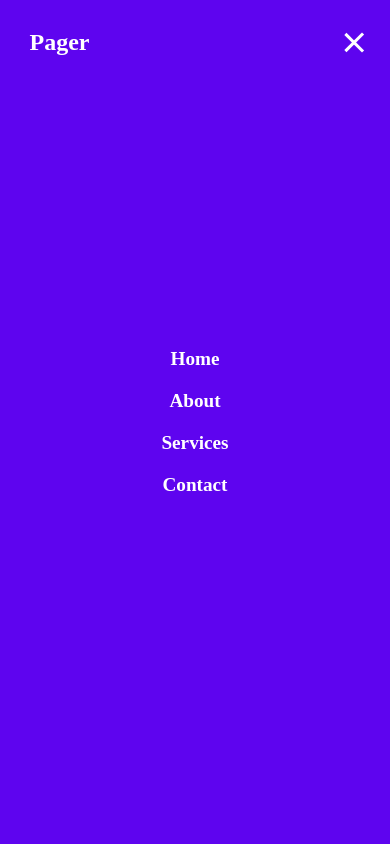
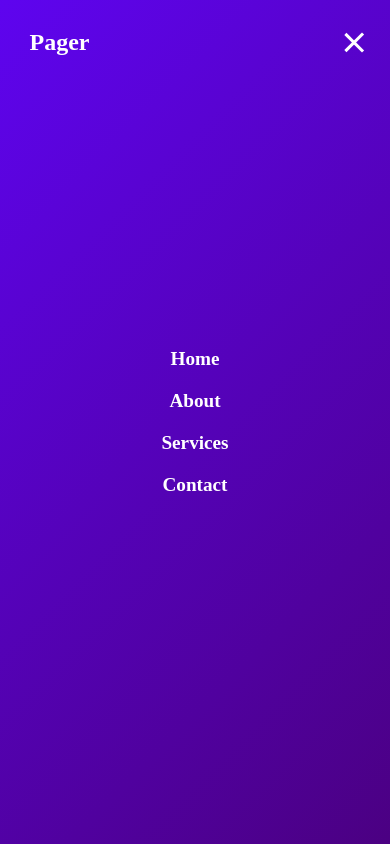
Before and after one commit to adeshsk18/components, a plain HTML site: page navbar/index.html in a window 390 px wide. Both pictures are taken after a click on the element 353 px from the left and 42 px from the top of the page. Drawn offline with Linux system fonts and the light colour scheme.

Commit message:
animations

```diff
--- a/navbar/style.css
+++ b/navbar/style.css
@@ -74,7 +74,8 @@
         right: -100%;
         width: 100%;
         height: 100vh;
-        background-color: rgb(94, 4, 239);
+        background: linear-gradient(135deg, rgb(94, 4, 239) 0%, rgb(75, 0, 130) 100%);
+        backdrop-filter: blur(10px);
         display: flex;
         flex-direction: column;
         align-items: center;
@@ -94,13 +95,29 @@
 
     .nav-links ul li {
         opacity: 0;
-        transform: translateX(-50px);
+        transform: translateX(50px); /* Change to come from the right side */
         transition: all 0.5s ease-in-out;
     }
 
     .nav-links.active ul li {
         opacity: 1;
         transform: translateX(0);
+    }
+
+    .nav-links.active ul li:nth-child(1) {
+        transition-delay: 0.1s;
+    }
+
+    .nav-links.active ul li:nth-child(2) {
+        transition-delay: 0.2s;
+    }
+
+    .nav-links.active ul li:nth-child(3) {
+        transition-delay: 0.3s;
+    }
+
+    .nav-links.active ul li:nth-child(4) {
+        transition-delay: 0.4s;
     }
 
     /* Hamburger Animation */
```
